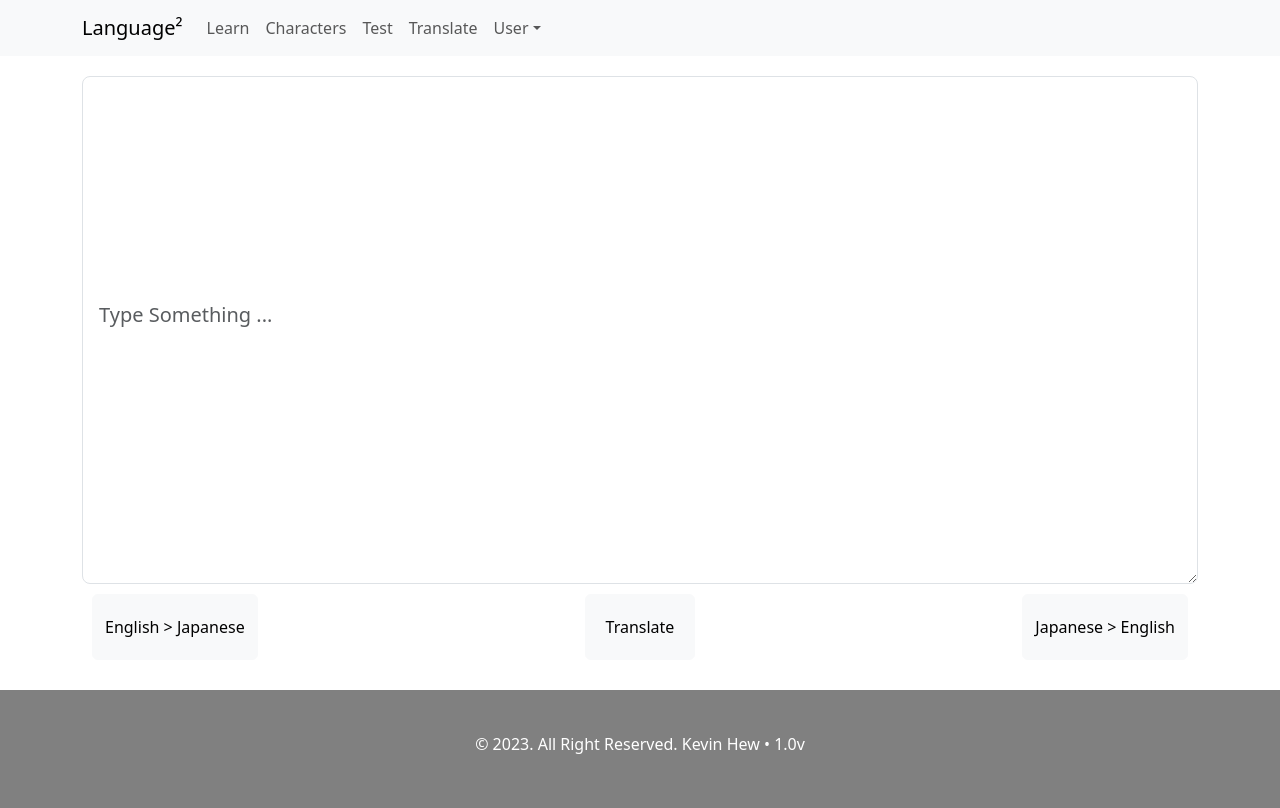
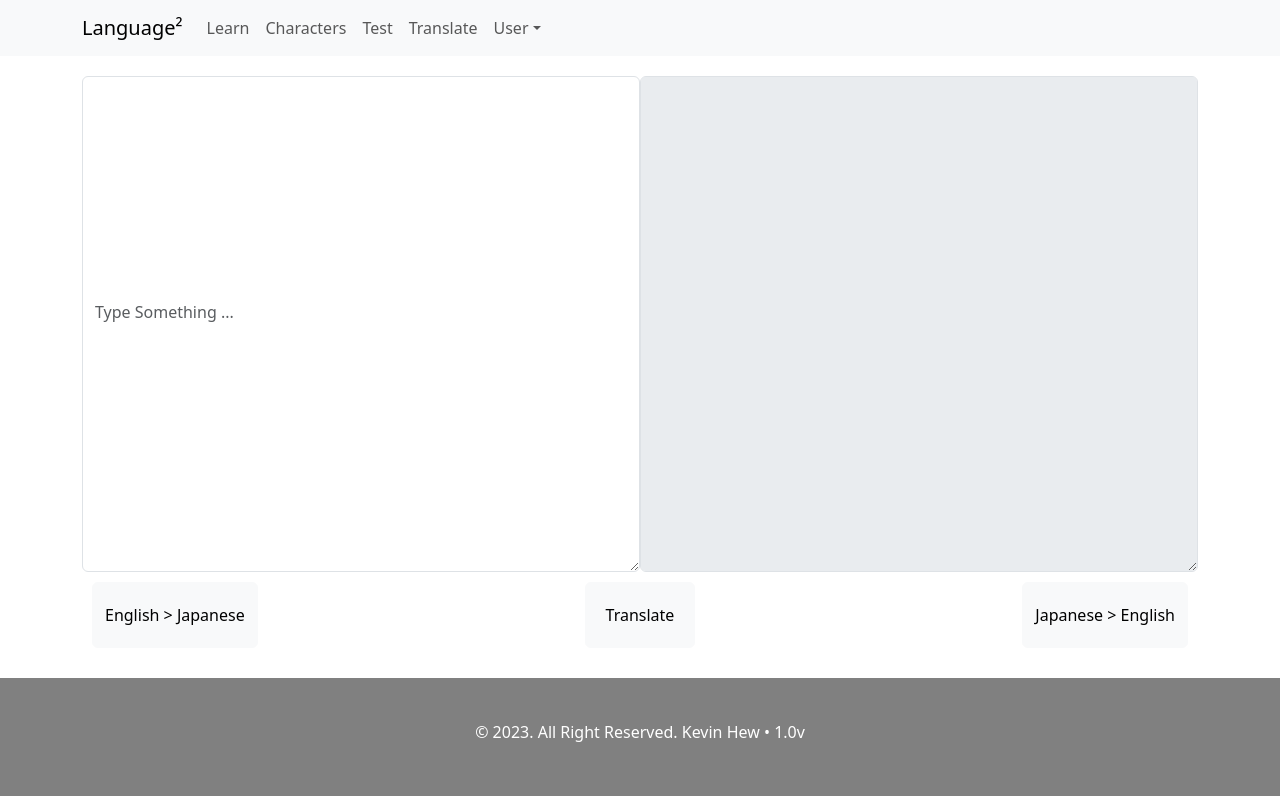
Before and after one commit to imkevinisme/Language-Square, a React (Create React App) app: page /translate in a window 1280 px wide. Built offline with nearby package versions, Linux system fonts and the light colour scheme; no server answers.

Commit message:
translate done

```diff
--- a/src/components/TranslateComponent/translate.css
+++ b/src/components/TranslateComponent/translate.css
@@ -3,12 +3,18 @@
   padding-bottom: 20px;
 }
 
-#english-text {
+#translate-input {
+  display: flex;
+}
+
+#text-before-translate {
   padding-top: 20%;
   padding-bottom: 20%;
+  display: flex;
+  align-items: center;
 }
 
-#japanese-text {
+#text-after-translate {
   padding-top: 20%;
   padding-bottom: 20%;
 }
--- a/src/components/TranslateComponent/translate.js
+++ b/src/components/TranslateComponent/translate.js
@@ -11,6 +11,7 @@ export function Translate() {
   const [value, setValue] = useState("");
   const [language_to, setLanguage_to] = useState("");
   const [language_from, setLanguage_from] = useState("");
+  const [translated_text, setTranslated_text] = useState("");
 
   const handleSetLanguage_from_to = (
     selectedLanguage_from,
@@ -30,7 +31,7 @@ export function Translate() {
         from: language_from,
         to: language_to,
       });
-      console.log(translatedText);
+      setTranslated_text(translatedText);
     } catch (error) {
       console.error(error);
     }
@@ -39,9 +40,9 @@ export function Translate() {
   return (
     <Form onSubmit={handleTranslate}>
       <Container id="translate">
-        <InputGroup size="lg">
+        <div id="translate-input" size="lg">
           <Form.Control
-            id="english-text"
+            id="text-before-translate"
             aria-label="Large"
             aria-describedby="inputGroup-sizing-sm"
             placeholder="Type Something ..."
@@ -49,7 +50,15 @@ export function Translate() {
             onChange={(event) => setValue(event.target.value)}
             value={value}
           />
-        </InputGroup>
+          <Form.Control
+            id="text-after-translate"
+            aria-label="Large"
+            aria-describedby="inputGroup-sizing-sm"
+            placeholder={translated_text}
+            as="textarea"
+            disabled
+          />
+        </div>
         <Container id="translate-button-container">
           <Button
             id="translate-button-english"
```
